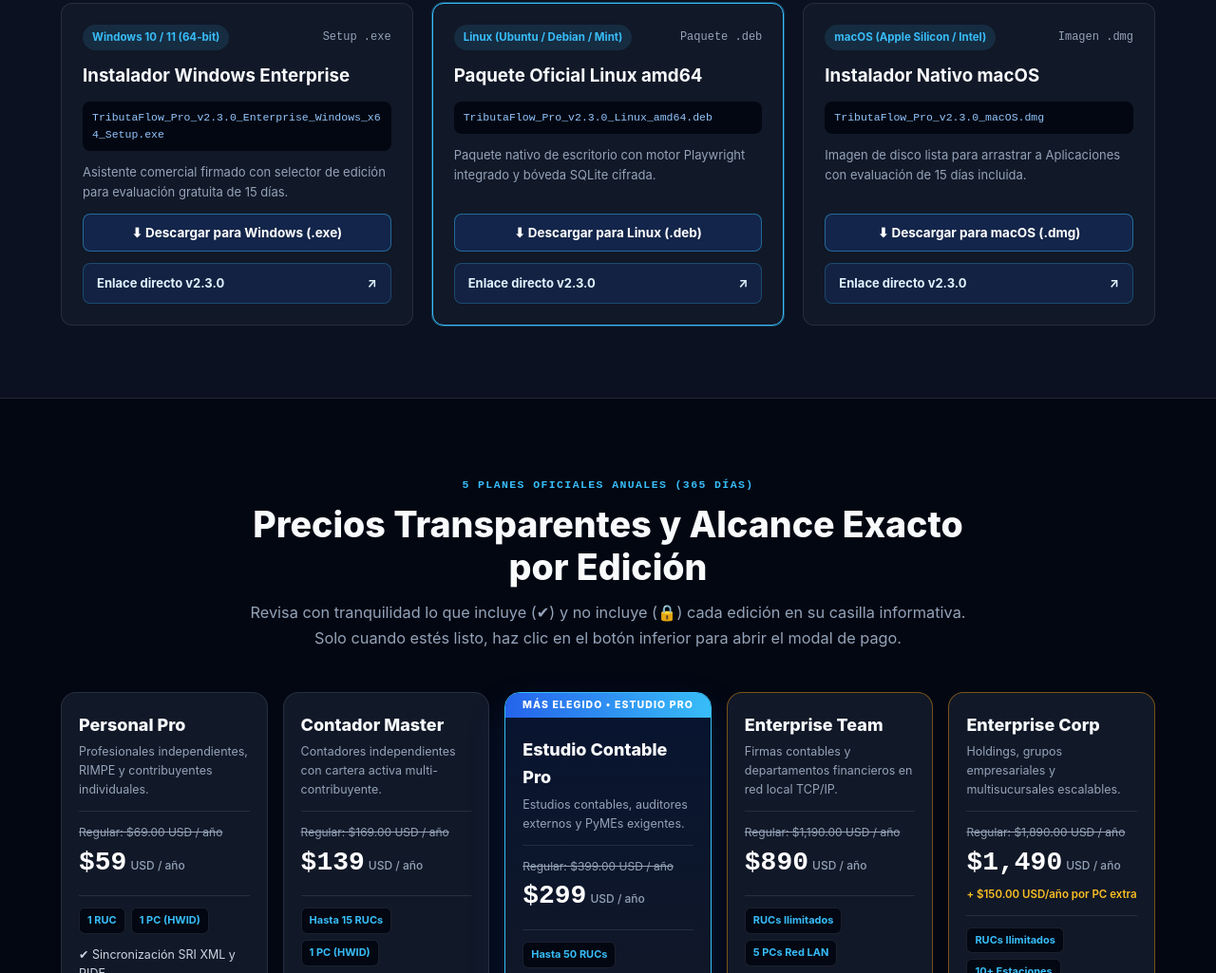
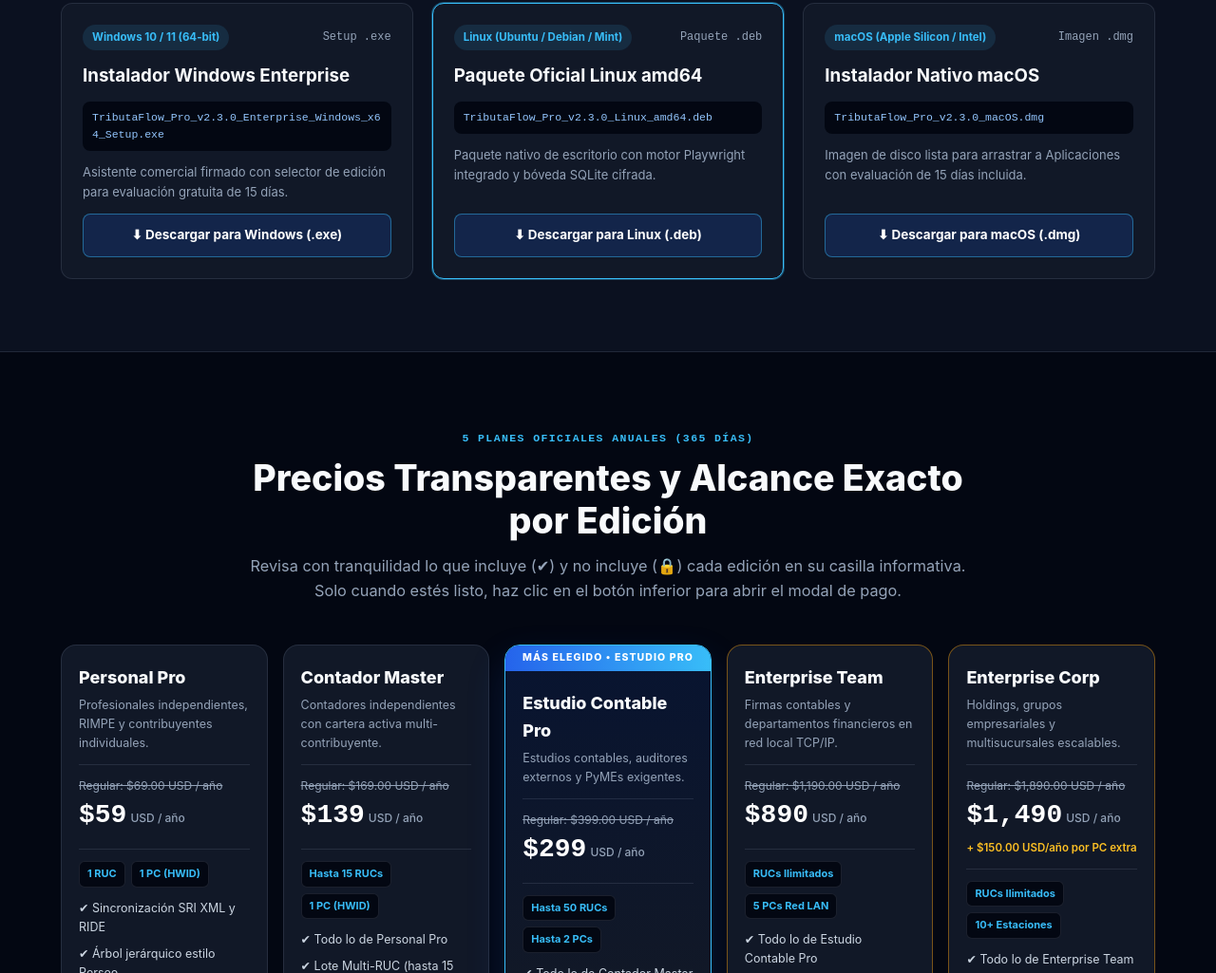
Before and after one commit to FaustoOrellana/tributaflow-portal, a plain HTML site: page index.html in a window 1280 px wide. Shown: the part 3553-4578 px from the top of the page at 95% size. Drawn offline with Linux system fonts and the light colour scheme.

Commit message:
feat(portal): direct binary downloads without external GitHub Releases links

```diff
--- a/assets/css/portal.css
+++ b/assets/css/portal.css
@@ -679,6 +679,7 @@ code {
 }
 
 .btn-os-modal {
+    display: block;
     margin-top: auto;
     width: 100%;
     padding: 11px 14px;
@@ -688,6 +689,8 @@ code {
     color: #ffffff;
     font-weight: 700;
     font-size: 13.5px;
+    text-align: center;
+    text-decoration: none;
     cursor: pointer;
     transition: background 0.2s;
 }
--- a/assets/js/portal.js
+++ b/assets/js/portal.js
@@ -27,7 +27,6 @@ const CONFIG_COMERCIAL = Object.freeze({
     PAYPHONE_BADGES: "Visa · Mastercard · Diners · Discover · Alia",
     PAYPHONE_GARANTIA: "🛡️ Pago protegido con verificación 3D Secure Ecuador",
     PRECIO_SEAT_EXTRA_USD: 150,
-    RELEASES_BASE: "https://github.com/FaustoOrellana/tributaflow-portal/releases",
     DEMO_RUC_PRINCIPAL: "1790012345001",
     DEMO_RAZON_PRINCIPAL: "EMPRESA DEMOSTRACIÓN S.A.",
     DEMO_RUC_SECUNDARIO: "0999999999001",
@@ -647,20 +646,12 @@ function asegurarModalDescargaSO(soMeta) {
 
     const btnDownload = crearEl("a", "btn-glow", `⬇ Descargar ${soMeta.archivo}`);
     btnDownload.href = soMeta.url;
-    btnDownload.target = "_blank";
-    btnDownload.rel = "noopener noreferrer";
-    btnDownload.setAttribute("download", "");
-
-    const linkAll = crearEl("a", "module-link", "Ver todos los instaladores en GitHub Releases →");
-    linkAll.href = CONFIG_COMERCIAL.RELEASES_BASE;
-    linkAll.target = "_blank";
-    linkAll.rel = "noopener noreferrer";
+    btnDownload.setAttribute("download", soMeta.archivo);
 
     content.appendChild(metaBox);
     content.appendChild(lista);
     content.appendChild(notaEdicion);
     content.appendChild(btnDownload);
-    content.appendChild(linkAll);
 
     box.appendChild(top);
     box.appendChild(content);
@@ -844,10 +835,12 @@ document.addEventListener("DOMContentLoaded", () => {
         });
     });
 
-    // Modales de descarga por Sistema Operativo
+    // Modales de descarga por Sistema Operativo (si es enlace <a> directo con download, abre modal y descarga sin salir de la página)
     document.querySelectorAll("[data-download-os]").forEach((btn) => {
         btn.addEventListener("click", (e) => {
-            e.preventDefault();
+            if (btn.tagName !== "A") {
+                e.preventDefault();
+            }
             abrirModalDescargaSO(btn.getAttribute("data-download-os"));
         });
     });
--- a/index.html
+++ b/index.html
@@ -313,8 +313,7 @@
                     <h3>Instalador Windows Enterprise</h3>
                     <code>TributaFlow_Pro_v2.3.0_Enterprise_Windows_x64_Setup.exe</code>
                     <p style="font-size: 13px; color: var(--text-muted);">Asistente comercial firmado con selector de edición para evaluación gratuita de 15 días.</p>
-                    <button type="button" class="btn-os-modal" data-download-os="windows">⬇ Descargar para Windows (.exe)</button>
-                    <a href="https://github.com/FaustoOrellana/tributaflow-portal/releases/download/v2.3.0/TributaFlow_Pro_v2.3.0_Enterprise_Windows_x64_Setup.exe" class="module-link" target="_blank" rel="noopener noreferrer" download>Enlace directo v2.3.0 <span>↗</span></a>
+                    <a href="https://github.com/FaustoOrellana/tributaflow-portal/releases/download/v2.3.0/TributaFlow_Pro_v2.3.0_Enterprise_Windows_x64_Setup.exe" class="btn-os-modal" data-download-os="windows" download="TributaFlow_Pro_v2.3.0_Enterprise_Windows_x64_Setup.exe">⬇ Descargar para Windows (.exe)</a>
                 </article>
 
                 <article class="os-card" data-os="linux">
@@ -325,8 +324,7 @@
                     <h3>Paquete Oficial Linux amd64</h3>
                     <code>TributaFlow_Pro_v2.3.0_Linux_amd64.deb</code>
                     <p style="font-size: 13px; color: var(--text-muted);">Paquete nativo de escritorio con motor Playwright integrado y bóveda SQLite cifrada.</p>
-                    <button type="button" class="btn-os-modal" data-download-os="linux">⬇ Descargar para Linux (.deb)</button>
-                    <a href="https://github.com/FaustoOrellana/tributaflow-portal/releases/download/v2.3.0/TributaFlow_Pro_v2.3.0_Linux_amd64.deb" class="module-link" target="_blank" rel="noopener noreferrer" download>Enlace directo v2.3.0 <span>↗</span></a>
+                    <a href="https://github.com/FaustoOrellana/tributaflow-portal/releases/download/v2.3.0/TributaFlow_Pro_v2.3.0_Linux_amd64.deb" class="btn-os-modal" data-download-os="linux" download="TributaFlow_Pro_v2.3.0_Linux_amd64.deb">⬇ Descargar para Linux (.deb)</a>
                 </article>
 
                 <article class="os-card" data-os="macos">
@@ -337,8 +335,7 @@
                     <h3>Instalador Nativo macOS</h3>
                     <code>TributaFlow_Pro_v2.3.0_macOS.dmg</code>
                     <p style="font-size: 13px; color: var(--text-muted);">Imagen de disco lista para arrastrar a Aplicaciones con evaluación de 15 días incluida.</p>
-                    <button type="button" class="btn-os-modal" data-download-os="macos">⬇ Descargar para macOS (.dmg)</button>
-                    <a href="https://github.com/FaustoOrellana/tributaflow-portal/releases/download/v2.3.0/TributaFlow_Pro_v2.3.0_macOS.dmg" class="module-link" target="_blank" rel="noopener noreferrer" download>Enlace directo v2.3.0 <span>↗</span></a>
+                    <a href="https://github.com/FaustoOrellana/tributaflow-portal/releases/download/v2.3.0/TributaFlow_Pro_v2.3.0_macOS.dmg" class="btn-os-modal" data-download-os="macos" download="TributaFlow_Pro_v2.3.0_macOS.dmg">⬇ Descargar para macOS (.dmg)</a>
                 </article>
             </div>
         </div>
```
